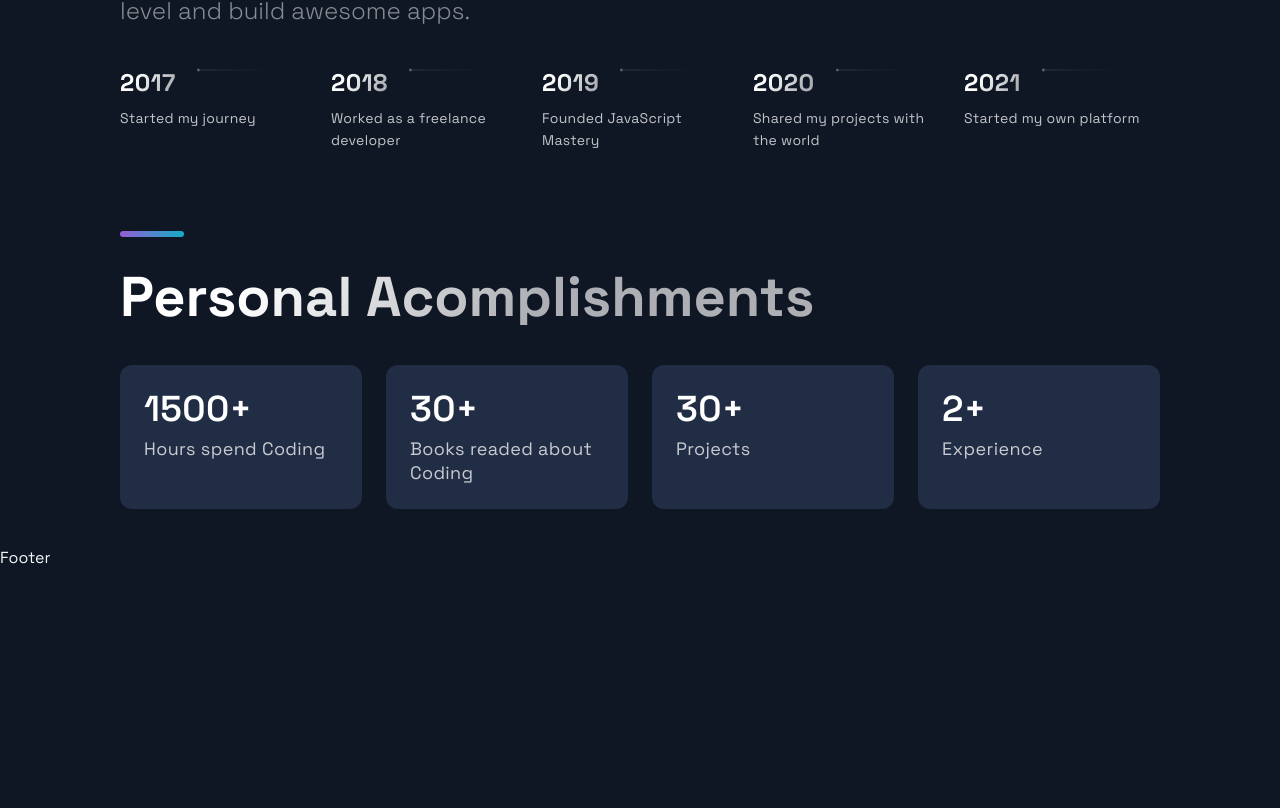
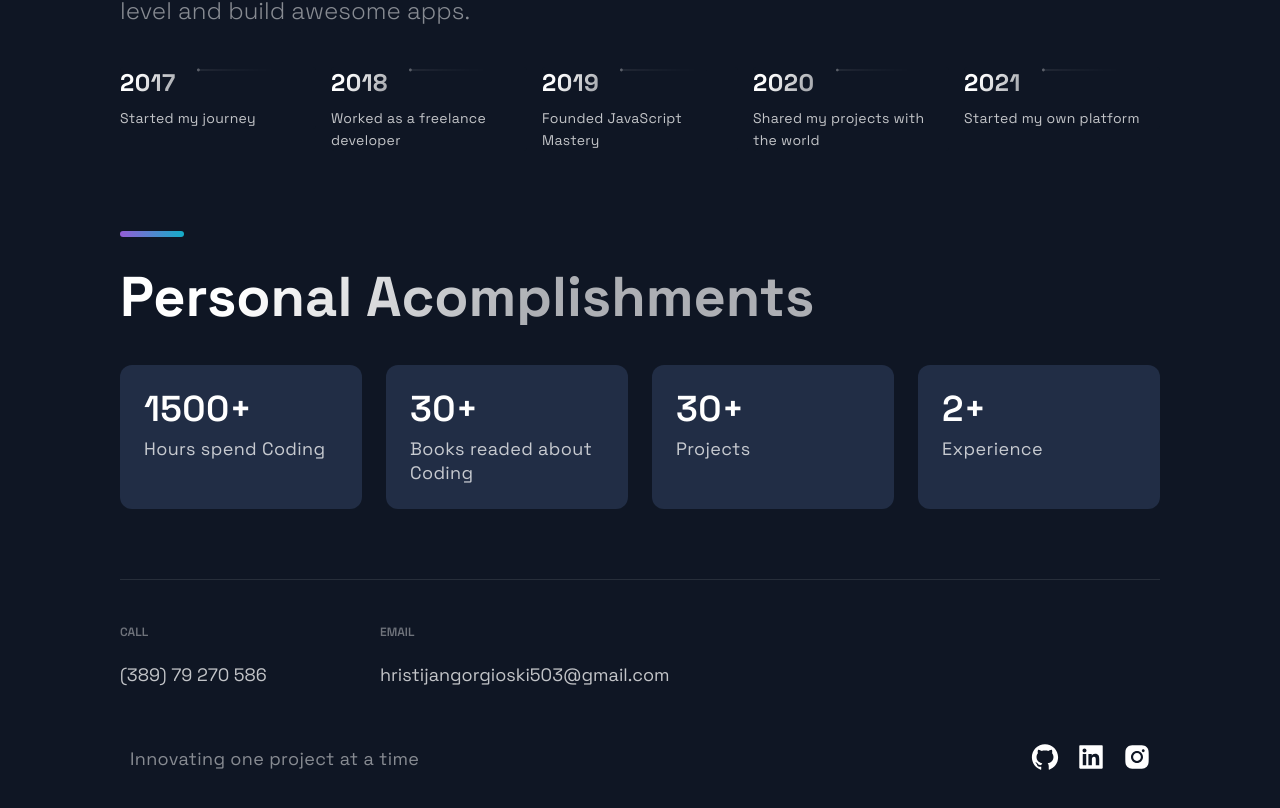
Before and after one commit to HristijanGjorgjioski/DevFolio, a Next.js app: page / in a window 1280 px wide. Shown: the part 2718-3526 px from the top of the page. Before the commit the page ends 3286 px from the top, so only its background shows below. Built offline with nearby package versions, Linux system fonts and the light colour scheme.

Commit message:
Project is almost done

```diff
--- a/src/components/Footer/Footer.js
+++ b/src/components/Footer/Footer.js
@@ -6,9 +6,34 @@ import { CompanyContainer, FooterWrapper, LinkColumn, LinkItem, LinkList, LinkTi
 
 const Footer = () => {
   return (
-    <div>
-      Footer
-    </div>
+    <FooterWrapper>
+      <LinkList>
+        <LinkColumn>
+          <LinkTitle>Call</LinkTitle>
+          <LinkItem href="tel: (389) 79 270 586">(389) 79 270 586</LinkItem>
+        </LinkColumn>
+        <LinkColumn>
+          <LinkTitle>Email</LinkTitle>
+          <LinkItem href="mailto:hristijangorgioski503@gmail.com">hristijangorgioski503@gmail.com</LinkItem>
+        </LinkColumn>
+      </LinkList>
+      <SocialIconsContainer>
+        <CompanyContainer>
+          <Slogan>Innovating one project at a time</Slogan>
+        </CompanyContainer>
+          <SocialContainer>
+            <SocialIcons href="https://github.com/HristijanGjorgjioski">
+              <AiFillGithub size="3rem" />
+            </SocialIcons>
+            <SocialIcons href="https://linkedin.com/">
+              <AiFillLinkedin size="3rem" />
+            </SocialIcons>
+            <SocialIcons href="https://instagram.com/">
+              <AiFillInstagram size="3rem" />
+            </SocialIcons>
+          </SocialContainer>
+        </SocialIconsContainer>
+    </FooterWrapper>
   );
 };
 
```
